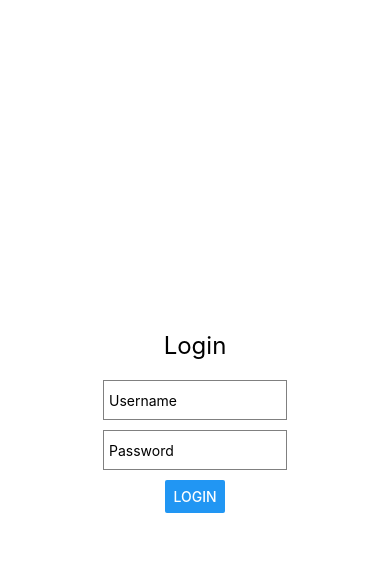
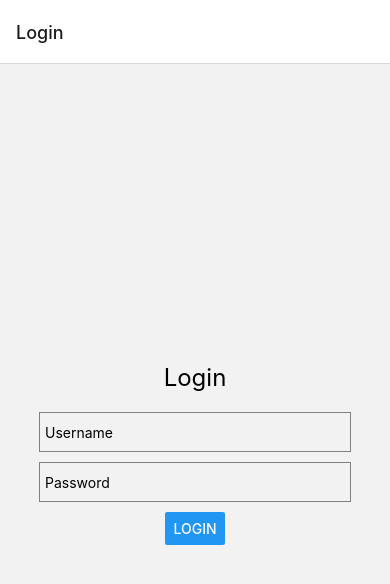
Before and after one commit to yeoniii20/ChallengeApp, a React Native app: screen / in a window 390 px wide. Shown: the top 584 px of the page. Built offline with nearby package versions, Linux system fonts and the light colour scheme.

Commit message:
feat: navigator 추가

```diff
--- a/App.js
+++ b/App.js
@@ -1,11 +1,20 @@
 import { StatusBar } from "expo-status-bar";
 import { StyleSheet, Text, View } from "react-native";
 import Login from "./constant/Login";
+import SiginUp from "./constant/SiginUp";
+
+import { createStackNavigator } from "@react-navigation/stack";
+import { NavigationContainer } from "@react-navigation/native";
+
+const Stack = createStackNavigator();
 
 export default function App() {
   return (
-    <View style={{ flex: 1, justifyContent: "center", alignItems: "center" }}>
-      <Login />
-    </View>
+    <NavigationContainer>
+      <Stack.Navigator>
+        <Stack.Screen name="Login" component={Login} />
+        <Stack.Screen name="SiginUp" component={SiginUp} />
+      </Stack.Navigator>
+    </NavigationContainer>
   );
 }
```
